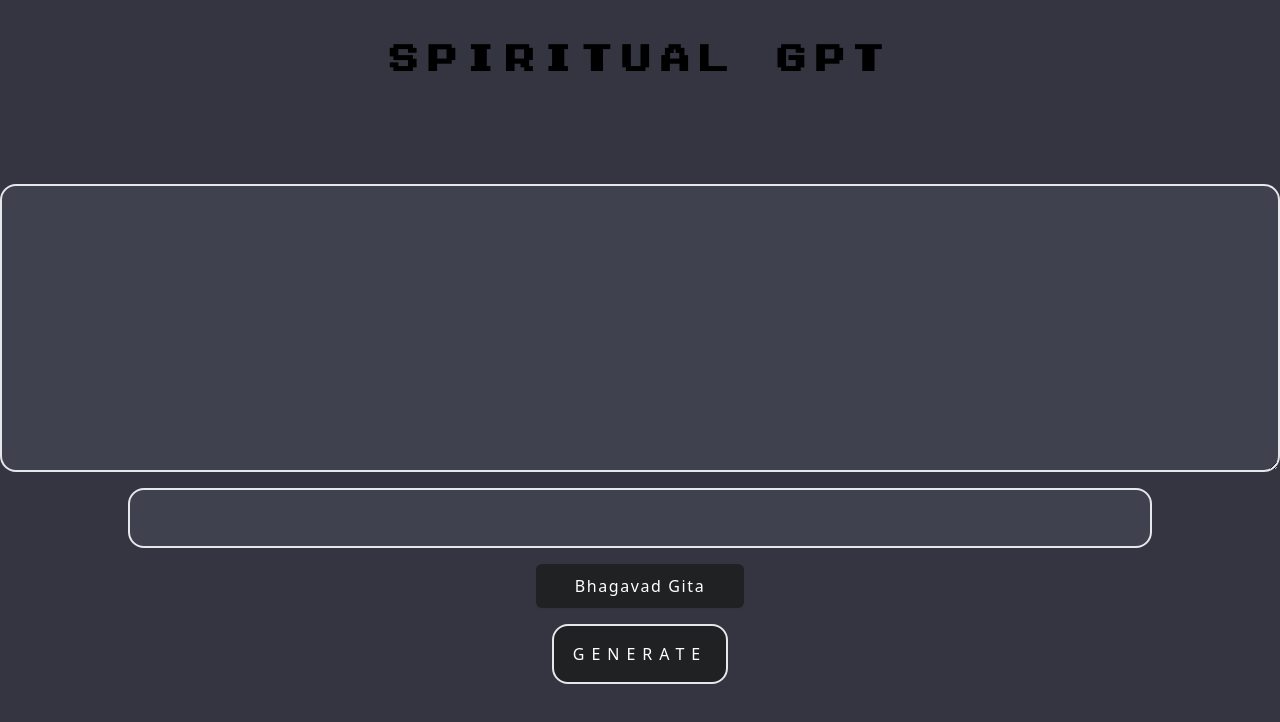
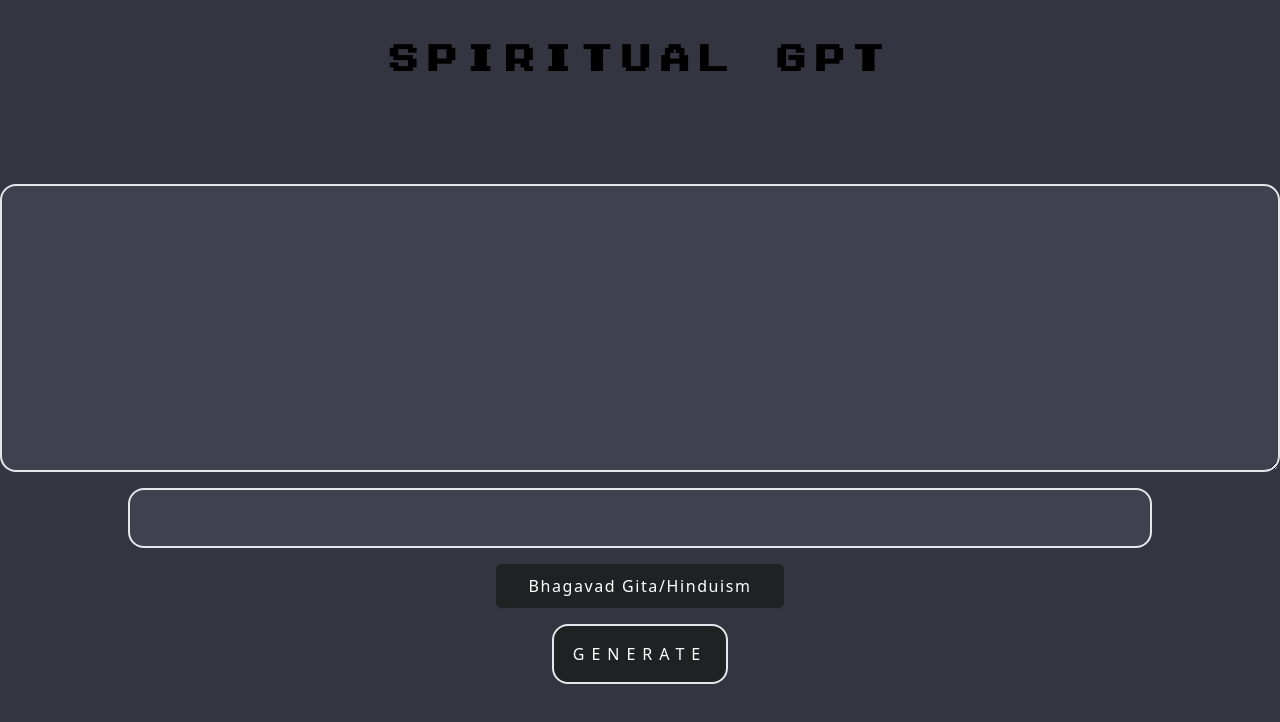
Before and after one commit to sunilband/spiritual-gpt, a Next.js app: page / in a window 1280 px wide. Shown: the top 722 px of the page. Built offline with nearby package versions, Linux system fonts and the light colour scheme.

Commit message:
removed possible undefined value error

```diff
--- a/components/Answer.tsx
+++ b/components/Answer.tsx
@@ -9,7 +9,13 @@ const Answer = (props: Props) => {
   const [input,setInput]=useState("")
   const [answer,setAnswer]=useState("")
   const [scripture,setScripture]=useState("Bhagavad Gita")
-  const [loading,setLoading]=useState(false)
+
+
+  const openAi = new OpenAIApi(
+    new Configuration({
+      apiKey:"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"
+    })
+  )
 
   const setterInput=async(e:any)=>{
     setInput(e.target.value)
@@ -17,19 +23,16 @@ const Answer = (props: Props) => {
 
   const buttonClick=async()=>{
     setAnswer("Loading...")
-    const response = await openAi.createChatCompletion({
+    const response:any = await openAi.createChatCompletion({
       model: "gpt-3.5-turbo",
       messages: [{ role: "user", content: input+scripture }],
     })
-    setAnswer(await response.data.choices[0].message.content)
+    if (response.data.choices[0].message.content != undefined) {
+      setAnswer(response.data.choices[0].message.content)
+    }
   }
 
 
-  const openAi = new OpenAIApi(
-    new Configuration({
-      apiKey:"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"
-    })
-  )
 
   const dropdown=(e:any)=>{
     setScripture(` according to ${e.target.value}? also give references`)
@@ -43,17 +46,17 @@ const Answer = (props: Props) => {
       {/* answer field */}
     <textarea className='w-screen self-center mt-16 border-2 max-w-7xl h-72 rounded-2xl p-4 flex flex-wrap bg-[#40414f] text-white text-justify font-medium tracking-wide overflow-y-scroll no-scrollbar'  value={answer} />
     {/* loader */}
-    {loading==true?<h3 className='text-center mt-4'>Creating response...</h3>:<></>}
+
     {/* input fiend */}
       <input type="text" className='self-center  border-2 m-4 p-4 rounded-2xl bg-[#40414f] text-white w-4/5 tracking-wide' value={input} onChange={setterInput}/>
 
         {/*Dropdown  */}
-      <form className="w-52 self-center">
+      <form className="w-72 self-center">
             <select className="w-full p-2.5 text-white bg-[#202123] rounded-md shadow-sm outline-none appearance-none focus:border-[#202123] tracking-widest"  onChange={dropdown}>
-                <option className='text-center tracking-widest'>Bhagavad Gita</option>
-                <option className='text-center tracking-widest'>Holy Quran</option>
-                <option className='text-center tracking-widest'>Holy Bible</option>
-                <option className='text-center tracking-widest'>Guru Granth Sahib</option>
+                <option className='text-center tracking-widest'>Bhagavad Gita/Hinduism</option>
+                <option className='text-center tracking-widest'>Holy Quran/Islam</option>
+                <option className='text-center tracking-widest'>Holy Bible/Christanity</option>
+                <option className='text-center tracking-widest'>Guru Granth Sahib/Sikhism</option>
                 <option className='text-center tracking-widest'>Jainism</option>
             </select>
         </form>
```
